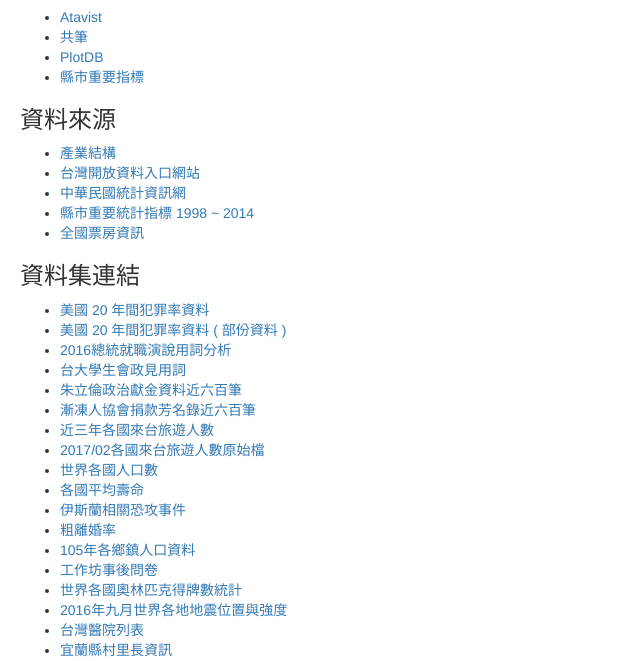
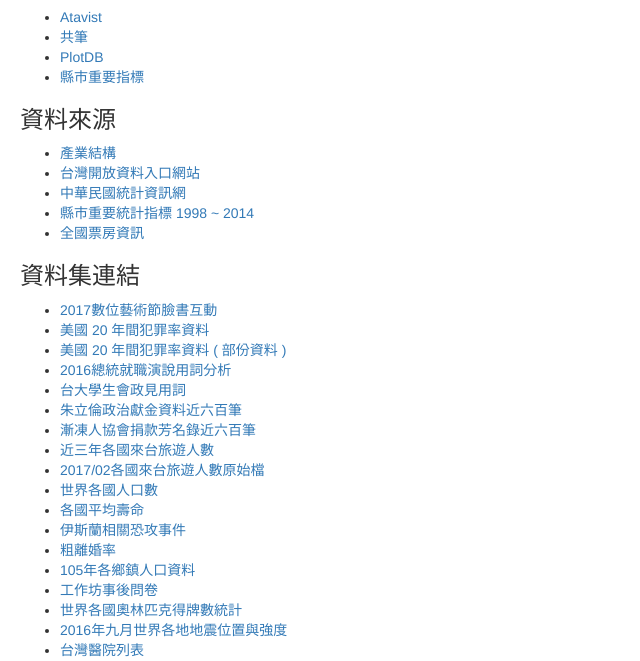
Before and after one commit to zbryikt/viswork, a website: page index.jade in a window 1280 px wide. Shown: the part 109-770 px from the top of the page, without its empty margins (0-640 px from the left). Drawn offline with nearby package versions, Linux system fonts and the light colour scheme; files that its build step writes are made by us from their sources.

Commit message:
update link to digital festival

```diff
--- a/index.jade
+++ b/index.jade
@@ -52,6 +52,7 @@
         li: a(href="http://www.tfi.org.tw/about-publicinfo04.asp") 全國票房資訊
       h3 資料集連結
       ul
+        li: a(href="data/2017數位藝術節臉書互動.csv") 2017數位藝術節臉書互動
         li: a(href="data/us-crime-data.csv") 美國 20 年間犯罪率資料
         li: a(href="data/us-crime-subset.csv") 美國 20 年間犯罪率資料 ( 部份資料 )
         li: a(href="data/2016總統就職演說用詞分析.csv") 2016總統就職演說用詞分析
```
Also changed, not shown: index.html.
